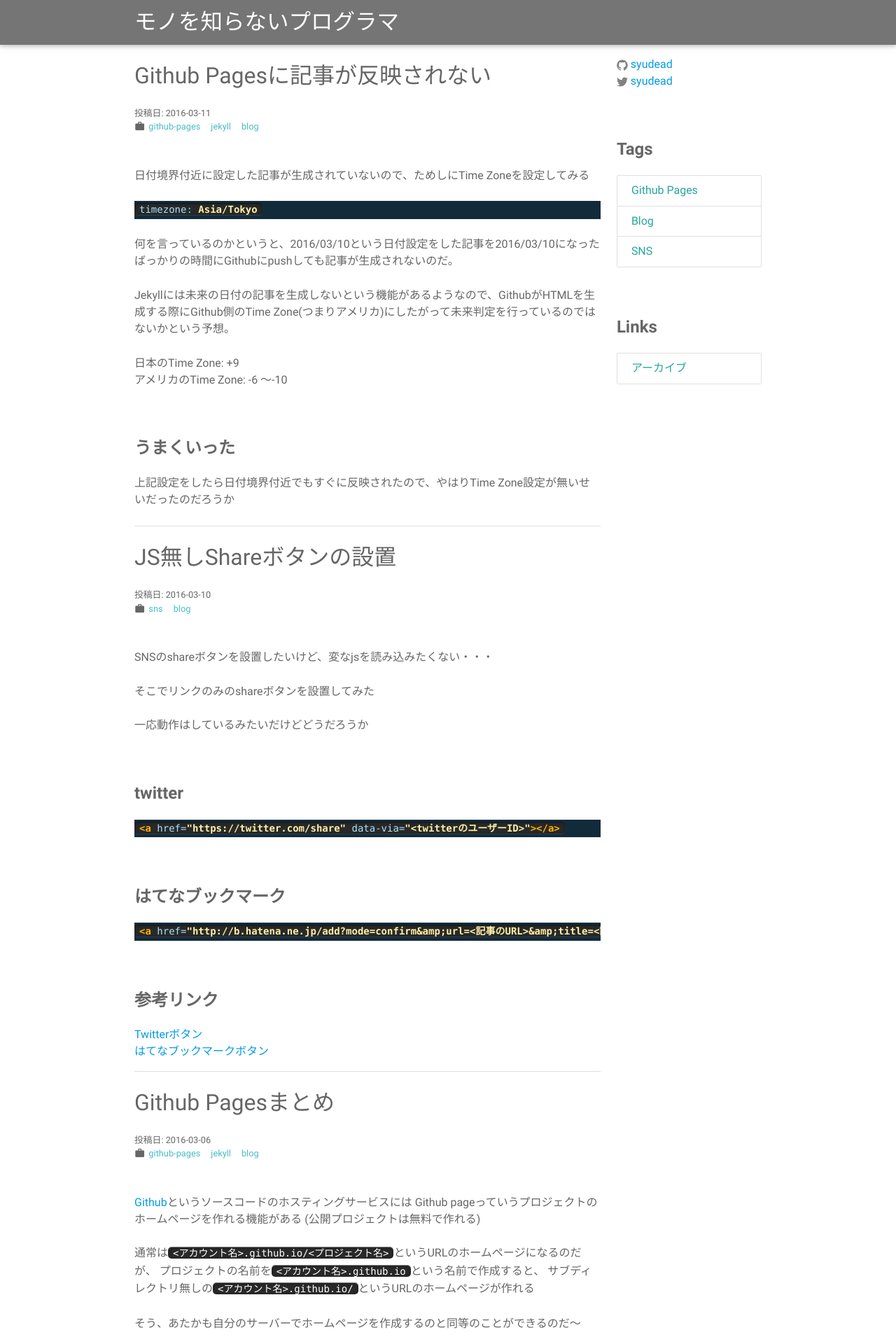
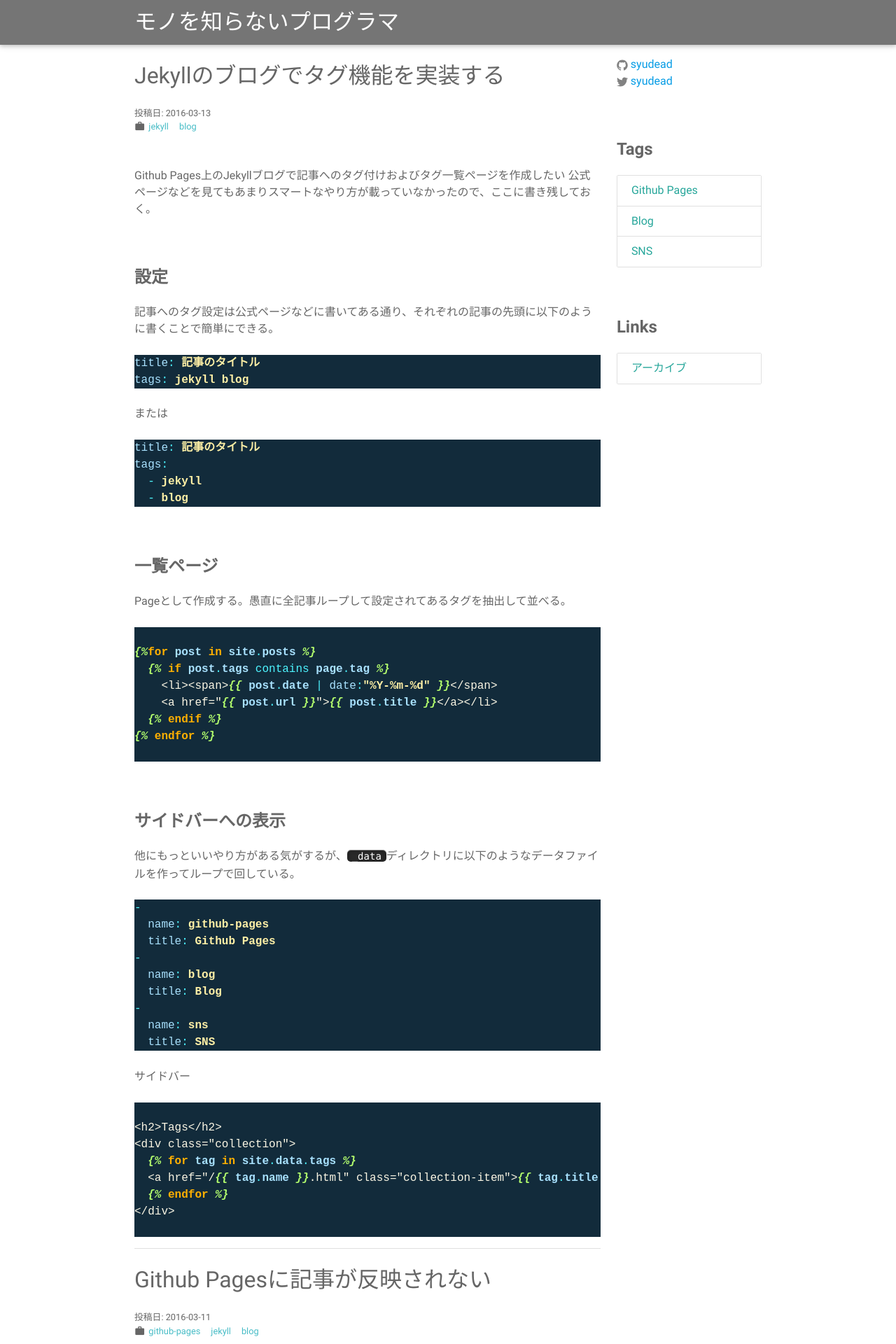
Before and after one commit to syudead/syudead.github.io, a Jekyll site: the page built from index.html, in a window 1280 px wide. Shown: the top 1920 px of the page at 70% size. Built offline with Jekyll 4.4.1, drawn with Linux system fonts in a browser that asks for light colours.

Commit message:
2016-03-13-jekyll-tags

````diff
--- /dev/null
+++ b/_posts/2016-03-13-jekyll-tags.md
@@ -0,0 +1,70 @@
+---
+layout: post
+title: Jekyllのブログでタグ機能を実装する
+tags: jekyll blog
+---
+
+Github Pages上のJekyllブログで記事へのタグ付けおよびタグ一覧ページを作成したい
+公式ページなどを見てもあまりスマートなやり方が載っていなかったので、ここに書き残しておく。
+
+## 設定
+
+記事へのタグ設定は公式ページなどに書いてある通り、それぞれの記事の先頭に以下のように書くことで簡単にできる。
+
+```yaml
+title: 記事のタイトル
+tags: jekyll blog
+```
+
+または
+
+```yaml
+title: 記事のタイトル
+tags:
+  - jekyll
+  - blog
+```
+
+## 一覧ページ
+
+Pageとして作成する。愚直に全記事ループして設定されてあるタグを抽出して並べる。
+
+```liquid
+{% raw %}
+{%for post in site.posts %}
+  {% if post.tags contains page.tag %}
+    <li><span>{{ post.date | date:"%Y-%m-%d" }}</span>
+    <a href="{{ post.url }}">{{ post.title }}</a></li>
+  {% endif %}
+{% endfor %}
+{% endraw %}
+```
+
+## サイドバーへの表示
+
+他にもっといいやり方がある気がするが、`_data`ディレクトリに以下のようなデータファイルを作ってループで回している。
+
+```yaml
+-
+  name: github-pages
+  title: Github Pages
+-
+  name: blog
+  title: Blog
+-
+  name: sns
+  title: SNS
+```
+
+サイドバー
+
+```liquid
+{% raw %}
+<h2>Tags</h2>
+<div class="collection">
+  {% for tag in site.data.tags %}
+  <a href="/{{ tag.name }}.html" class="collection-item">{{ tag.title }}</a>
+  {% endfor %}
+</div>
+{% endraw %}
+```
--- a/css/style.css
+++ b/css/style.css
@@ -25,7 +25,7 @@ a.title {
 }
 
 /* inline code block */
-code {
+p code {
   background-color: #2b2b2b;
   color: #fff;
   -webkit-border-radius: 5px;
````
